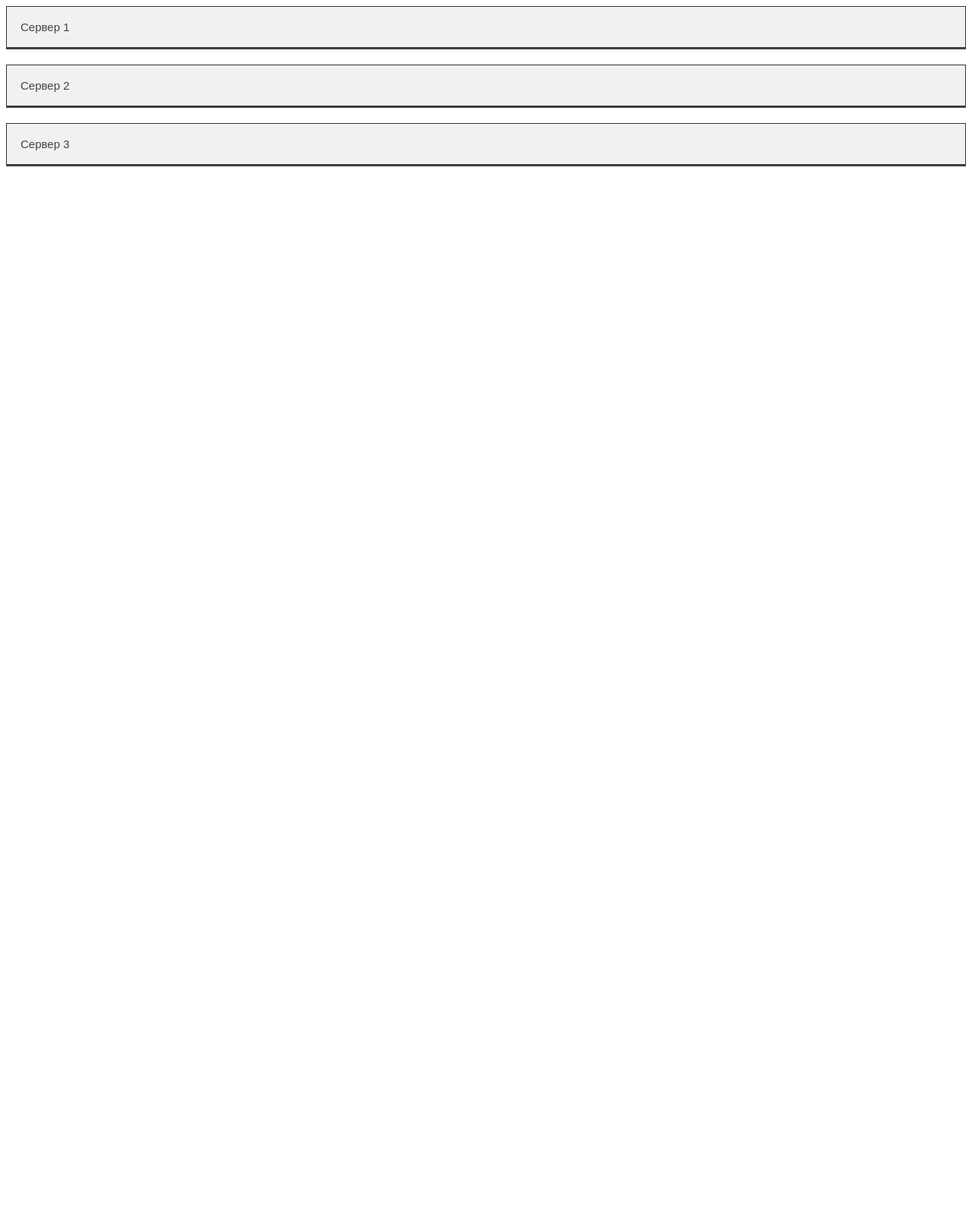
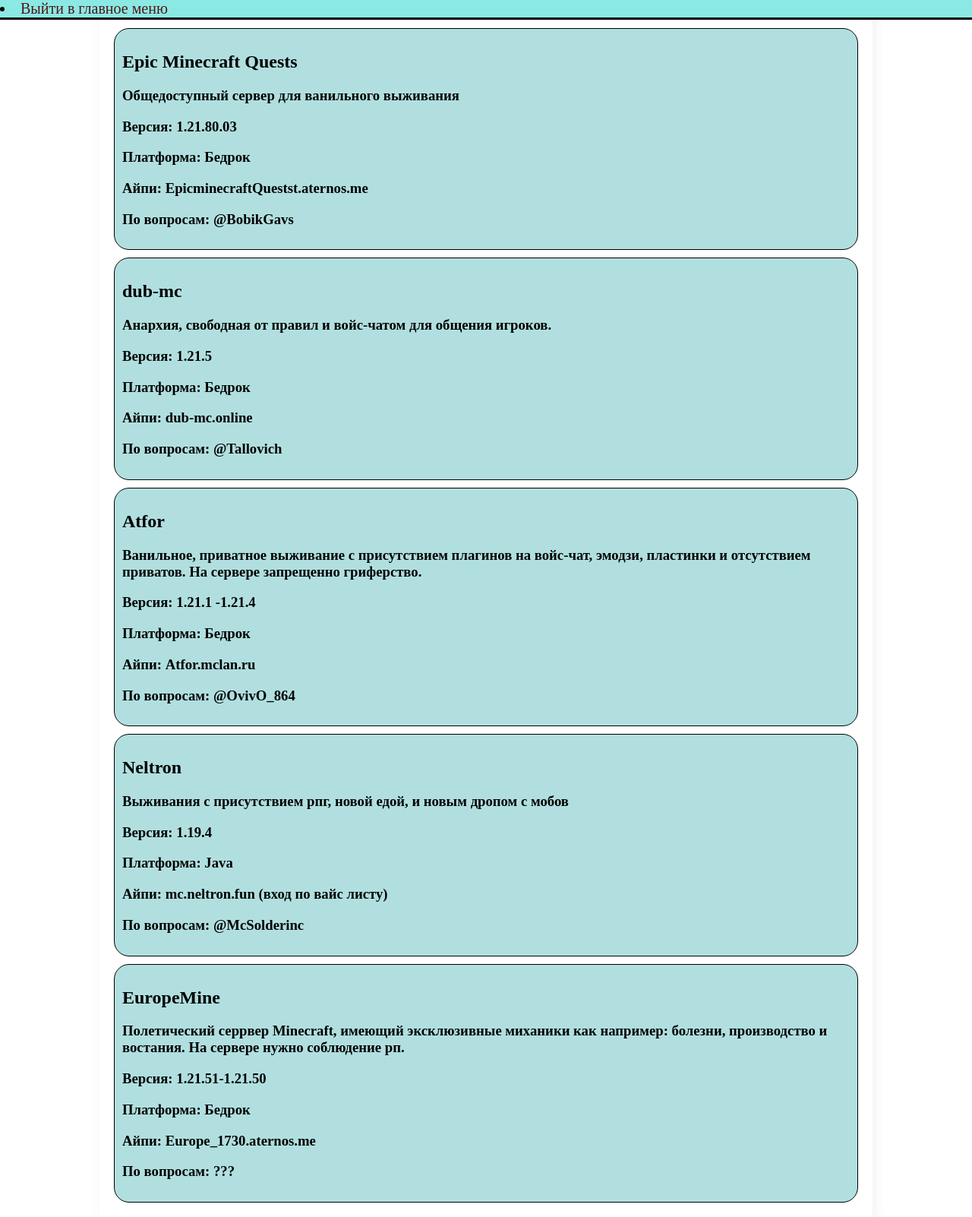
Before and after one commit to leoned777/chats, a plain HTML site: page test.html in a window 1280 px wide. Shown: the whole page at 76% size. Before the commit the page ends 800 px from the top, so only its background shows below. Drawn offline with Linux system fonts and the light colour scheme.

Commit message:
Add files via upload

```diff
--- a/1.1_rul.css
+++ b/1.1_rul.css
@@ -7,6 +7,9 @@
     color: #000000;
     box-shadow: 17px 6px 14px rgb(65, 60, 60);
     border-radius: 20px;
+    padding: 10px;
+}
+.ocnova button {
     padding: 10px;
 }
     .bok-menu {
@@ -170,7 +173,7 @@ text-decoration:h;
     background-color: #f6ffff;
     color: #444;
     cursor: pointer;
-    padding: 18px;
+    padding: 0px;
     width: 100%;
     border: none;
     text-align: left;
@@ -219,3 +222,50 @@ background-color: #ffffff;
 padding: 12px;
 margin-top: 70px;
 }
+.accordion img {
+    height: 30px;
+    width: 30px;
+    padding: 0;
+    border-radius: 10px;
+    margin: 10px;
+    margin-right: 20px;
+    display: inline;
+}
+.accordion p {
+    display: inline;
+   text-align: center;
+   clear: left;
+}
+.server {
+    background-color: #b1dfdf;
+    padding: 10px;
+    margin: 10px;
+    border-radius: 20px;
+    display:;
+    border: #000000 solid 1px;
+}
+.server img{
+height: 90px;
+width: 90px;
+padding-right: 10px;
+float: left;
+display: block;
+
+margin: 0;
+}
+.server p {}
+.liv {
+    display: flex;
+    position: fixed;
+    background-color: rgb(139, 233, 228);
+    left: 0;
+    right: 0;
+    top: 0;
+    text-align: center;
+    font-size: 20px;
+    border-bottom: solid #000000;
+
+}
+.liv p{
+    margin: 10px;
+}
--- a/test.html
+++ b/test.html
@@ -4,49 +4,71 @@
     <meta charset="UTF-8">
     <meta name="viewport" content="width=device-width, initial-scale=1.0">
     <title>Document</title>
-    <link rel="stylesheet" href="cervers.css">
+    <link rel="stylesheet" href="1.1_rul.css">
 </head>
 <body>
-    <button class="accordion">Сервер 1</button>
+    <br>
+    <div class="liv">
+        <li><a href="index.html">Выйти в главное меню</a></li>
+    </div>
 
-    <div class="input">
-        <img src="" alt="аватарка" class="ava"> <img>
-        <p>Описание</p>
+
+<div class="server">
+    <!-- <img src="ava.glazik.jfif" alt="">  -->
+    <h2>Epic Minecraft Quests </h2>
+   <h3>
+     <p>Общедоступный сервер для ванильного выживания </p>
+     <p>Версия: 1.21.80.03</p>
+     <p>Платформа: Бедрок </p>
+     <p>Айпи: EpicminecraftQuestst.aternos.me</p>
+     <p>По вопросам: @BobikGavs</p>
+  </h3>
+</div>
+
+<div class="server">
+    <!-- <img src="ava.glazik.jfif" alt="">  -->
+    <h2> dub-mc </h2>
+   <h3>
+     <p>Анархия, свободная от правил и войс-чатом для общения игроков. </p>
+     <p>Версия: 1.21.5</p>
+     <p>Платформа: Бедрок </p>
+     <p>Айпи: dub-mc.online</p>
+     <p>По вопросам: @Tallovich</p>
+   </h3>
+    </div><div class="server">
+        <!-- <img src="ava.glazik.jfif" alt="">  -->
+        <h2> Atfor </h2>
+     <h3>
+         <p>Ванильное, приватное выживание с присутствием плагинов на войс-чат, эмодзи, пластинки и отсутствием приватов. На сервере запрещенно гриферство.
+         <p>Версия: 1.21.1 -1.21.4</p>
+         <p>Платформа: Бедрок </p>
+         <p>Айпи: Atfor.mclan.ru</p>
+         <p>По вопросам: @OvivO_864</p>
+     </h3>
+
+
 
     </div>
+    <div class="server">
+        <!-- <img src="ava.glazik.jfif" alt="">  -->
+        <h2>  Neltron </h2>
+    <h3>
+         <p>Выживания с присутствием рпг, новой едой, и новым дропом с мобов
+         <p>Версия: 1.19.4</p>
+         <p>Платформа: Java </p>
+         <p>Айпи:  mc.neltron.fun (вход по вайс листу)</p>
+         <p>По вопросам: @McSolderinc</p>
+    </h3>
+    </div>
+<div class="server">
 
-    <button class="accordion">Сервер 2</button>
-
-    <div class="input">
-        <img src="" alt="аватарка" class="ava">
-
-
-        <p>Описание</p>
-    </div>
-
-    <button class="accordion">Сервер 3</button>
-
-    <div class="input">
-        <img src="" alt="аватарка" class="ava">
-
-        <p>Описание</p>
-
-    </div>
-
-    <script>
-        var acc = document.getElementsByClassName("accordion");
-        var i;
-
-        for (i = 0; i < acc.length; i++) {
-            acc[i].addEventListener("click", function(){
-                this.classList.toggle("active");
-                var input = this.nextElementSibling;
-                if (input.style.maxHeight) {
-                    input.style.maxHeight = null;
-                } else {
-                    input.style.maxHeight = input.scrollHeight + "px";
-                }
-            });
-        }
-    </script>
-</body>
+    <!-- <img src="ava.glazik.jfif" alt="">  -->
+    <h2>EuropeMine </h2>
+   <h3>
+     <p>Полетический серрвер Minecraft, имеющий эксклюзивные миханики как например: болезни, производство и востания. На сервере нужно соблюдение рп. </p>
+     <p>Версия: 1.21.51-1.21.50</p>
+     <p>Платформа: Бедрок </p>
+     <p>Айпи: Europe_1730.aternos.me</p>
+     <p>По вопросам: ???</p>
+  </h3>
+</div>
```
Also changed, not shown: index.html (+17 -9 lines).
